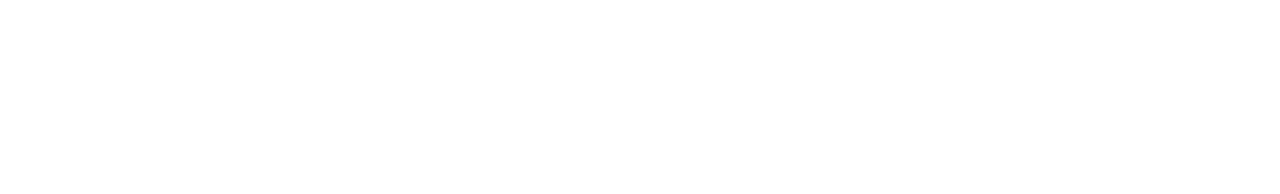
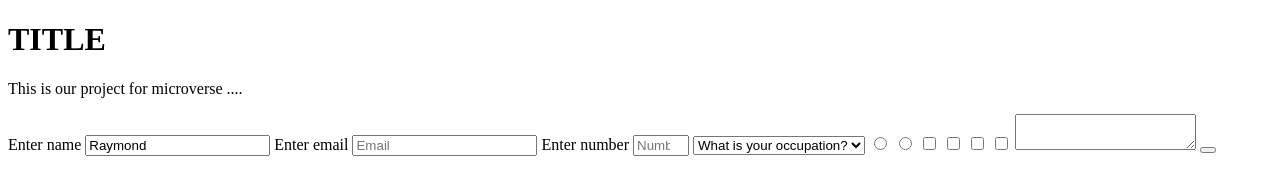
Before and after one commit to anderCM/code-review, a plain HTML site: page index.html in a window 1280 px wide. Drawn offline with Linux system fonts and the light colour scheme.

Commit message:
Adding HTML  from Admision

```diff
--- a/index.html
+++ b/index.html
@@ -1,12 +1,40 @@
 <!DOCTYPE html>
 <html lang="en">
-<head>
-    <meta charset="UTF-8">
-    <meta http-equiv="X-UA-Compatible" content="IE=edge">
-    <meta name="viewport" content="width=device-width, initial-scale=1.0">
-    <title>To review</title>
-</head>
-<body>
+  <head>
+    <meta charset="UTF-8" />
+    <title>Fork Me! FCC: Test Suite Template</title>
+    <link rel="stylesheet" href="css/style.css" />
+  </head>
 
-</body>
+  <body>
+    <h1 id="title">TITLE</h1>
+    <p id="description">This is our project for microverse ....</p>
+    <form id="survey-form">
+
+      <label for="name" id="name-label">Enter name</label>
+      <input id="name" type="text" value="Raymond" placeholder="Enter your Name"required />
+
+      <label for="email" id="email-label">Enter email</label>
+      <input type="email" id="email" placeholder="Email"required />
+
+      <label for="number" id="number-label">Enter number</label>
+      <input id="number" type="number" min="1" max="99" placeholder="Number" />
+
+      <select id="dropdown" name="activities">
+        <option value="Occupation">What is your occupation?</option>
+        <option value="Hobbies">What do you love doing?</option>
+      </select>
+      <input type="radio" value="1 selected" name="select-it">
+      <input type="radio" value="2 selected" name="select-it">
+
+      <input type="checkbox" value="Option 1">
+      <input type="checkbox" value="Option 2">
+      <input type="checkbox" value="Option 3">
+      <input type="checkbox" value="Option 4">
+
+      <textarea type="textarea" name="Comments" value="Enter your comments"></textarea>
+      <button type="select" name="submit-button" value="submit" id= "submit"> </button>
+    </form>
+
+  </body>
 </html>
```
